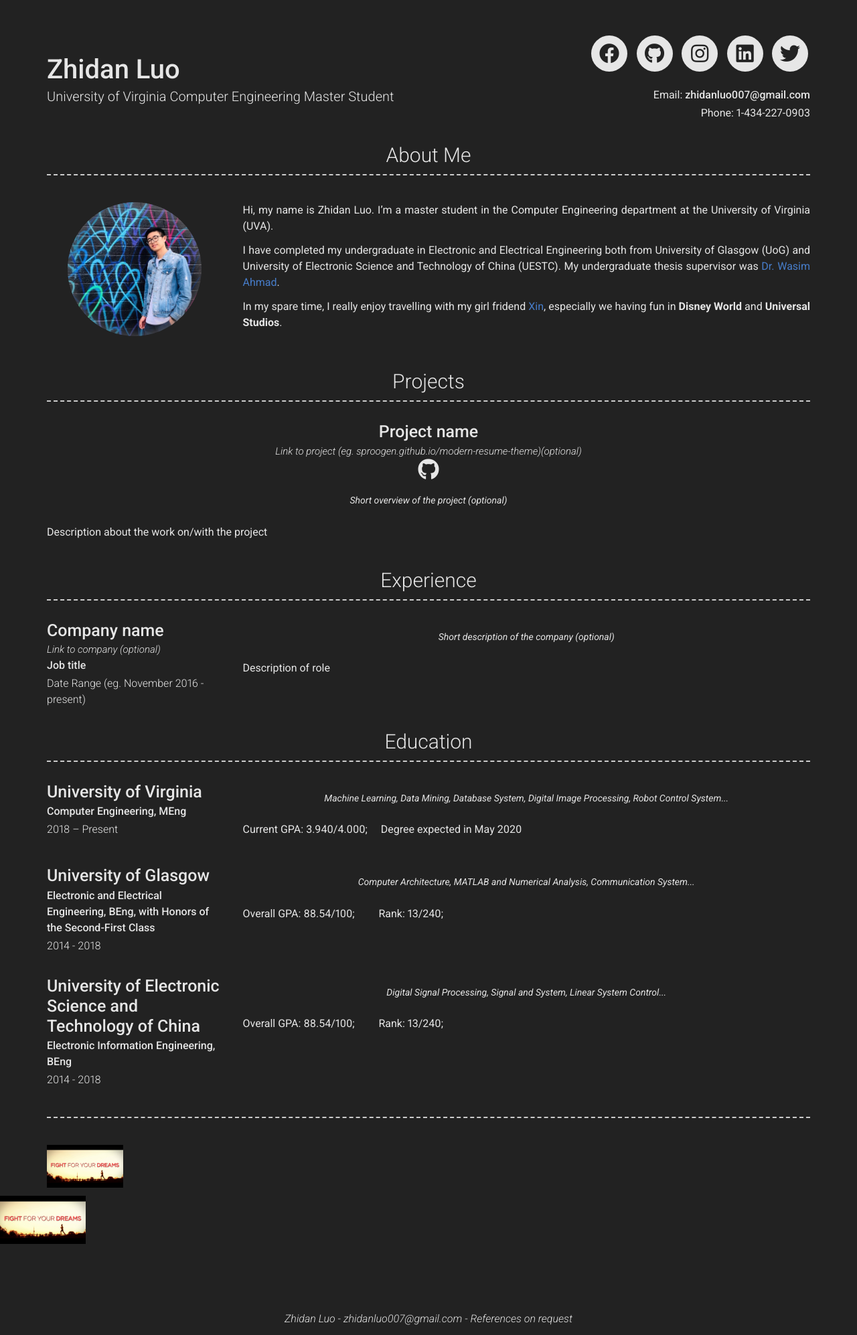
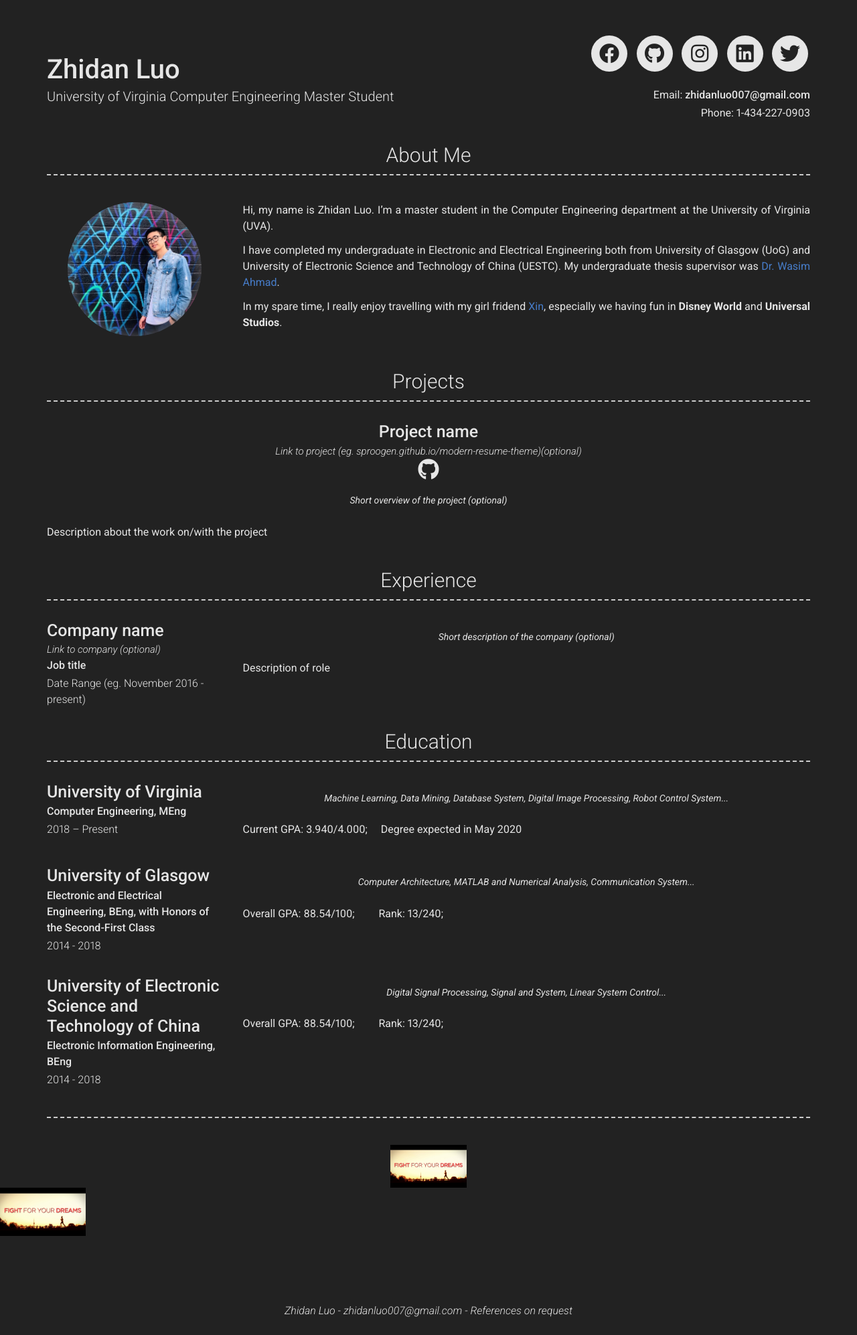
Before and after one commit to zhidanluo/zhidanluo.github.io, a Jekyll site: the page built from index.md, in a window 1280 px wide. Shown: the whole page at 67% size. Built offline with Jekyll 4.4.1, drawn with Linux system fonts in a browser that asks for light colours; nearby versions of some CDN libraries.

Commit message:
Update _config.yml

```diff
--- a/_config.yml
+++ b/_config.yml
@@ -66,9 +66,9 @@ about_content: | # this will include new lines to allow paragraphs
 # More Section
 # more_title: #(Use this to override about more section title)
 more_content: | # this will include new lines to allow paragraphs
-  <p align="center">
+  <div align="center">
     <img width="10%" height="10%" src="https://github.com/zhidanluo/zhidanluo.github.io/blob/master/images/dream.jpg"/>
-  </p>
+  </div>
 
 # Footer
 footer_show_references: true
```
